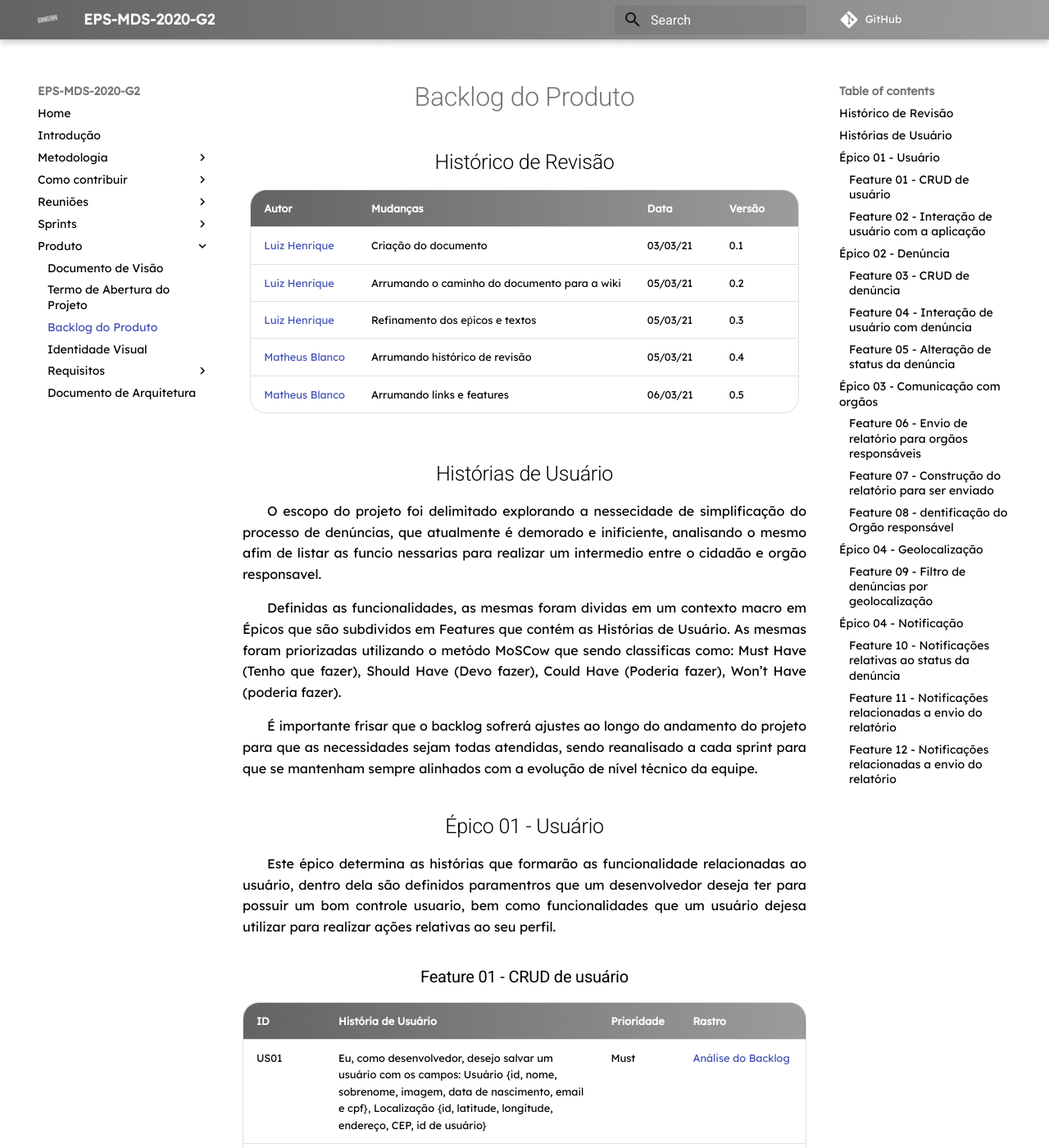
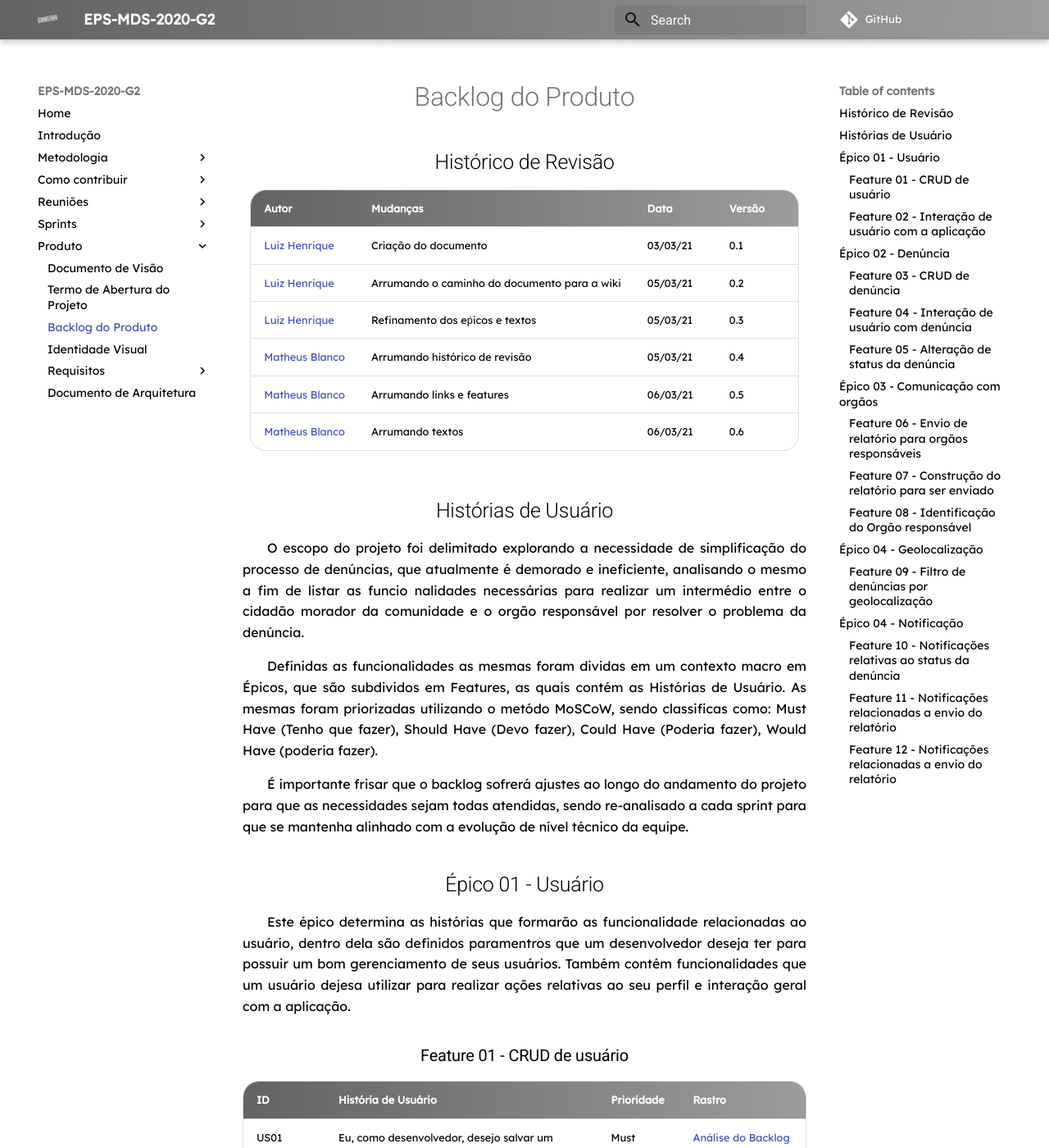
Before and after one commit to fga-eps-mds/2020.2-Eccoar, an MkDocs documentation site: the page built from docs/produto/backlogProduto.md, in a window 1280 px wide and 1400 px high. Shown: the whole window at 82% size. Built offline with MkDocs 1.6.1 and Material for MkDocs 9.7.7, drawn with Linux system fonts in a browser that asks for light colours; some web fonts are replaced; comment, search, counter and statistics services are not loaded; old or Windows-style settings are respelled for this version of MkDocs; some of the changed text lies outside the part shown.

Commit message:
Fixing texts and grammar

```diff
--- a/docs/produto/backlogProduto.md
+++ b/docs/produto/backlogProduto.md
@@ -8,19 +8,20 @@
 |[Luiz Henrique](https://github.com/luiz-herique)|Refinamento dos eṕicos e textos|05/03/21|0.3|
 |[Matheus Blanco](https://github.com/MatheusBlanco)|Arrumando histórico de revisão|05/03/21|0.4|
 |[Matheus Blanco](https://github.com/MatheusBlanco)|Arrumando links e features|06/03/21|0.5|
+|[Matheus Blanco](https://github.com/MatheusBlanco)|Arrumando textos|06/03/21|0.6|
 
 ## Histórias de Usuário
 
-O escopo do projeto foi delimitado explorando a nessecidade de simplificação do processo de denúncias, que atualmente é demorado e inificiente, analisando o mesmo afim de listar as funcio nessarias para realizar um intermedio entre o cidadão e orgão responsavel.
+O escopo do projeto foi delimitado explorando a necessidade de simplificação do processo de denúncias, que atualmente é demorado e ineficiente, analisando o mesmo a fim de listar as funcio nalidades necessárias para realizar um intermédio entre o cidadão morador da comunidade e o orgão responsável por resolver o problema da denúncia.
 
-Definidas as funcionalidades, as mesmas foram dividas em um contexto macro em Épicos que são subdividos em Features que contém as Histórias de Usuário. As mesmas foram priorizadas utilizando o metódo MoSCow que sendo classificas como: Must Have (Tenho que fazer), Should Have (Devo fazer), Could Have (Poderia fazer), Won’t Have (poderia fazer).
+Definidas as funcionalidades as mesmas foram dividas em um contexto macro em Épicos, que são subdividos em Features, as quais contém as Histórias de Usuário. As mesmas foram priorizadas utilizando o metódo MoSCoW, sendo classificas como: Must Have (Tenho que fazer), Should Have (Devo fazer), Could Have (Poderia fazer), Would Have (poderia fazer).
 
-É importante frisar que o backlog sofrerá ajustes ao longo do andamento do projeto para que as necessidades sejam todas atendidas, sendo reanalisado a cada sprint para que se mantenham sempre alinhados com a evolução de nível técnico da equipe.
+É importante frisar que o backlog sofrerá ajustes ao longo do andamento do projeto para que as necessidades sejam todas atendidas, sendo re-analisado a cada sprint para que se mantenha alinhado com a evolução de nível técnico da equipe.
 
 
 ## Épico 01 - Usuário
 
-Este épico determina as histórias que formarão as funcionalidade relacionadas ao usuário, dentro dela são definidos paramentros que um desenvolvedor deseja ter para possuir um bom controle usuario, bem como funcionalidades que um usuário dejesa utilizar para realizar ações relativas ao seu perfil.
+Este épico determina as histórias que formarão as funcionalidade relacionadas ao usuário, dentro dela são definidos paramentros que um desenvolvedor deseja ter para possuir um bom gerenciamento de seus usuários. Também contém funcionalidades que um usuário dejesa utilizar para realizar ações relativas ao seu perfil e interação geral com a aplicação.
 
 ### Feature 01 - CRUD de usuário
 
@@ -48,7 +49,7 @@ Este épico determina as histórias que formarão as funcionalidade relacionadas
 
 ## Épico 02 - Denúncia
 
-Este épico determina as histórias que formarão as funcionalidade relacionadas de denúncia. Na mesma é descrito as funciinalidades que um desenvolvedor nessecita para fazer o controle e encaminhamento adequado de dencúncias, bem como as nesserias para um usuaria realizar uma denuncia e interagir com a de outros usuários.
+Este épico determina as histórias de usuário que formarão as funcionalidades de denúncias. Estão descritas as funcionalidades que um desenvolvedor necessita para fazer o controle e encaminhamento adequado de denúncias, bem como as necessárias para que um usuario possa realizar uma denúncia e possa interagir com denúncias criadas por outros usuários.
 
 ### Feature 03 - CRUD de denúncia
 
@@ -96,7 +97,7 @@ Este épico determina as histórias que formarão as funcionalidade relacionadas
 
 ## Épico 03 - Comunicação com orgãos
 
-Este épico determina as histórias que formarão as funcionalidade relacionadas a comunicação com orgãos responsaveis, contemplando as historias relacionadas ao envio de e-mails orgões que poderão resolver um problema denunciados na aplicação.
+Este épico determina as histórias que formarão as funcionalidades relacionadas a comunicação com orgãos responsaveis, contemplando envio de e-mails para os orgãos responsáveis pela resolução dos problemas, construção do relatório a ser enviado
 
 ### Feature 06 - Envio de relatório para orgãos responsáveis
 
@@ -114,7 +115,7 @@ Este épico determina as histórias que formarão as funcionalidade relacionadas
 |US45|Eu, como desenvolvedor, desejo realizar text-mining dos dados da denúncia, para que eu possa gerar o relatório mais rapidamente|Must|[Perguntas 8.1](https://forms.gle/XKECTpJPDEERX1ci9)|
 
 
-### Feature 08 - dentificação do Orgão responsável
+### Feature 08 - Identificação do Orgão responsável
 
 |ID|História de Usuário|Prioridade|Rastro|
 |--|--|--|--|
@@ -122,7 +123,7 @@ Este épico determina as histórias que formarão as funcionalidade relacionadas
 
 ## Épico 04 - Geolocalização
 
-Este épico determina as histórias que formarão as funcionalidade relacionadas a Geolocalização, comtemplando funcionalidade permitiram a setoriação das denuncias que auxiliarão os desenvolvedores a realizar classificar melhor as denuncias mas tambem permitirá o usuário a visualizar apenas denúncias em sua localidade.
+Este épico determina as histórias que formarão as funcionalidades relacionadas a Geolocalização, comtemplando funcionalidade que permitirão a setorização das denúncias que auxiliarão os desenvolvedores a mostrar para os usuários as denúncias que estejam dentro do raio de localização dos mesmos.
 
 ### Feature 09 - Filtro de denúncias por geolocalização
 
@@ -136,7 +137,7 @@ Este épico determina as histórias que formarão as funcionalidade relacionadas
 
 ## Épico 04 - Notificação
 
-Este épico determina as histórias que formarão as funcionalidade relacionadas a notifições, as histórias de Usuário relacionadas a mesma comtemplam as funcionalidades nessarias para o controle e envio de notificações.
+Este épico determina as histórias que formarão as funcionalidades relacionadas a notifições, as histórias de usuário comtemplam as necessidades para que o sistema seja capaz de enviar notificações para os usuários, de acordo com o seu assunto.
 
 ### Feature 10 - Notificações relativas ao status da denúncia
 
```
